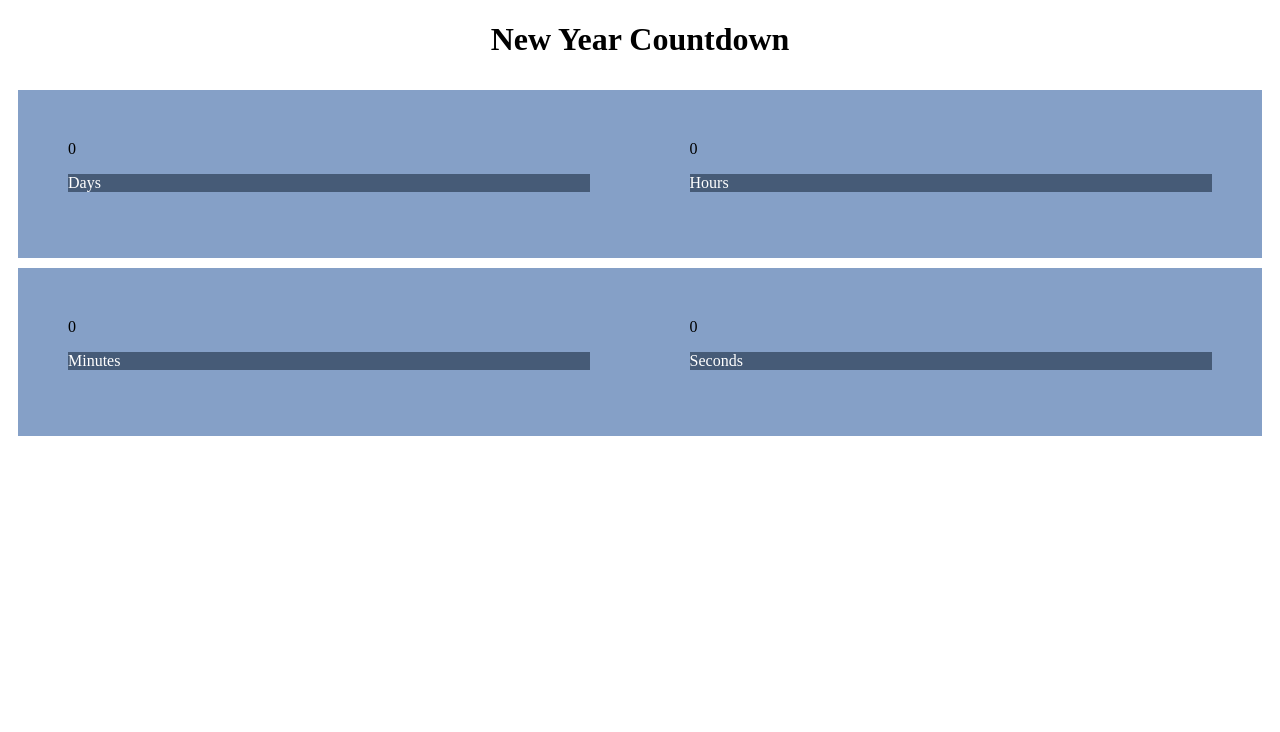
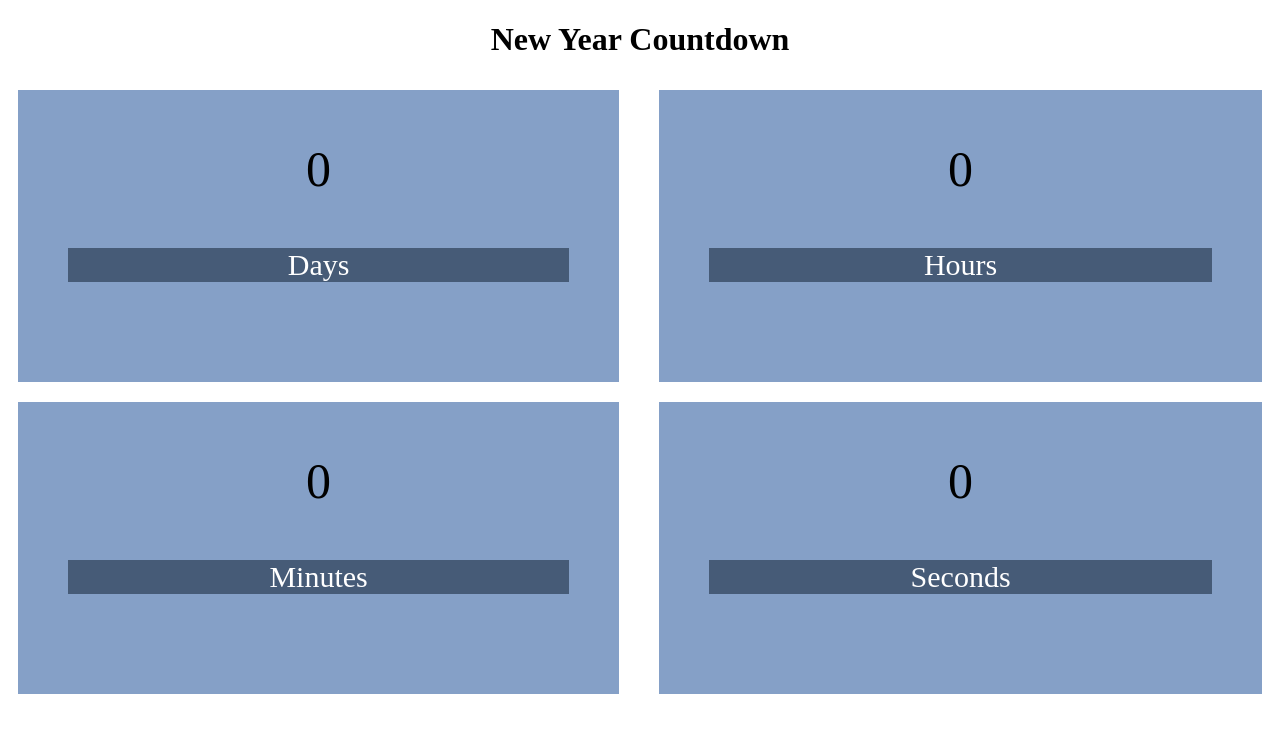
Before and after one commit to Abigail-Trapp/new-year-countdown, a plain HTML site: page index.html in a window 1280 px wide. Drawn offline with Linux system fonts and the light colour scheme.

Commit message:
flexbox improvement pt. 2

```diff
--- a/style.css
+++ b/style.css
@@ -6,27 +6,43 @@ h1{
 .wraparound{
     display: grid;
     grid-template-columns: auto auto;
-    grid-row-gap: 10px;
+    grid-row-gap: 20px;
     padding: 10px;
 }
 
 p{
     background-color: rgba(31, 46, 68, 0.607);
+    display: flex;
+    justify-content: center;
     color: white;
+    margin-top: 50px;
+    margin-bottom: 50px;
+    font-size: 30px;
 }
 #days{
     background-color: rgba(55, 99, 164, 0.607);
     padding: 50px;
+    margin-right: 40px;
+    text-align: center;
+    font-size: 50px;
 }
 #hours{
     background-color: rgba(55, 99, 164, 0.607);
     padding: 50px;
+    text-align: center;
+    font-size: 50px;
+
 }
 #minutes{
     background-color: rgba(55, 99, 164, 0.607);
     padding: 50px;
+    margin-right: 40px;
+    text-align: center;
+    font-size: 50px;
 }
 #seconds{
     background-color: rgba(55, 99, 164, 0.607);
     padding: 50px;
+    text-align: center;
+    font-size: 50px;
 }
```
